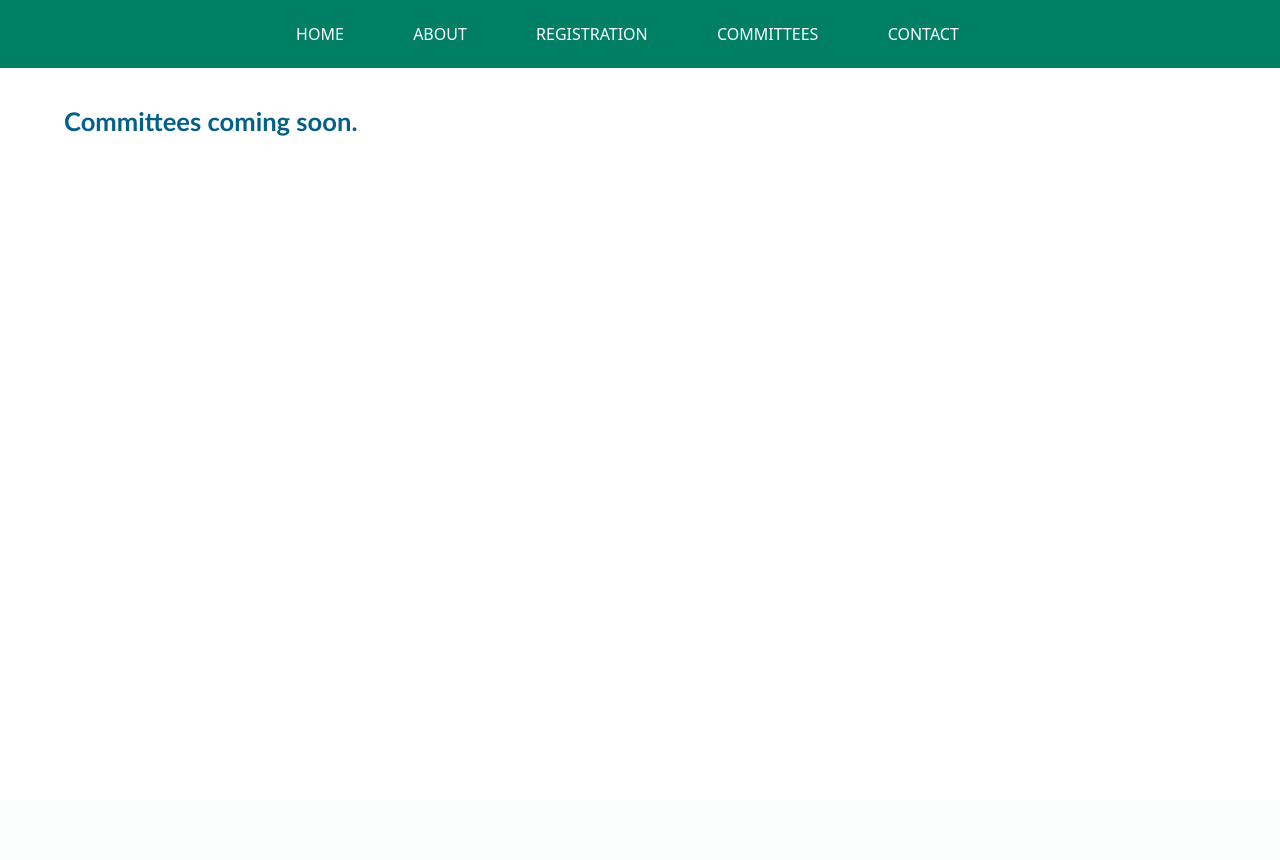
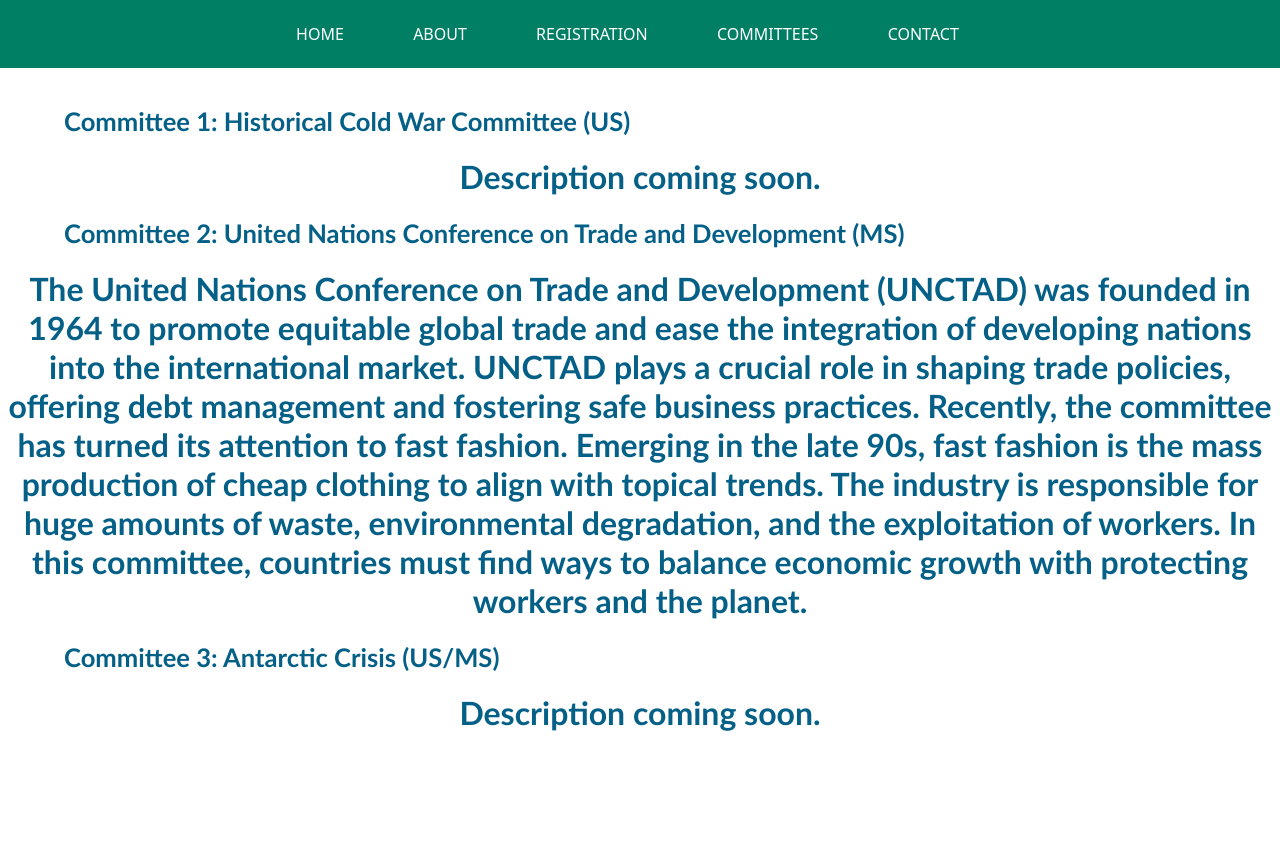
Before and after one commit to AnoushaMukherjee/UPrepMUN, a Flask app: page /committees in a window 1280 px wide. Before the commit the page ends 136 px from the top, so only its background shows below. Run offline with Flask 3, Linux system fonts and the light colour scheme.

Commit message:
Update committees.html

```diff
--- a/templates/committees.html
+++ b/templates/committees.html
@@ -83,7 +83,12 @@
     </nav>
     <div class="container">
         <div class="about-MUN">
-            <h2><b>Committees coming soon.</b></h2>
+            <h2><b>Committee 1: Historical Cold War Committee (US)</b></h2>
+            <h1>Description coming soon.</h1>
+            <h2><b>Committee 2: United Nations Conference on Trade and Development (MS)</b></h2>
+            <h1>The United Nations Conference on Trade and Development (UNCTAD) was founded in 1964 to promote equitable global trade and ease the integration of developing nations into the international market. UNCTAD plays a crucial role in shaping trade policies, offering debt management and fostering safe business practices. Recently, the committee has turned its attention to fast fashion. Emerging in the late 90s, fast fashion is the mass production of cheap clothing to align with topical trends. The industry is responsible for huge amounts of waste, environmental degradation, and the exploitation of workers. In this committee, countries must find ways to balance economic growth with protecting workers and the planet.</h1>
+            <h2><b>Committee 3: Antarctic Crisis (US/MS)</b></h2>
+            <h1>Description coming soon.</h1>
         </div>
     </div>
 </body>
```
